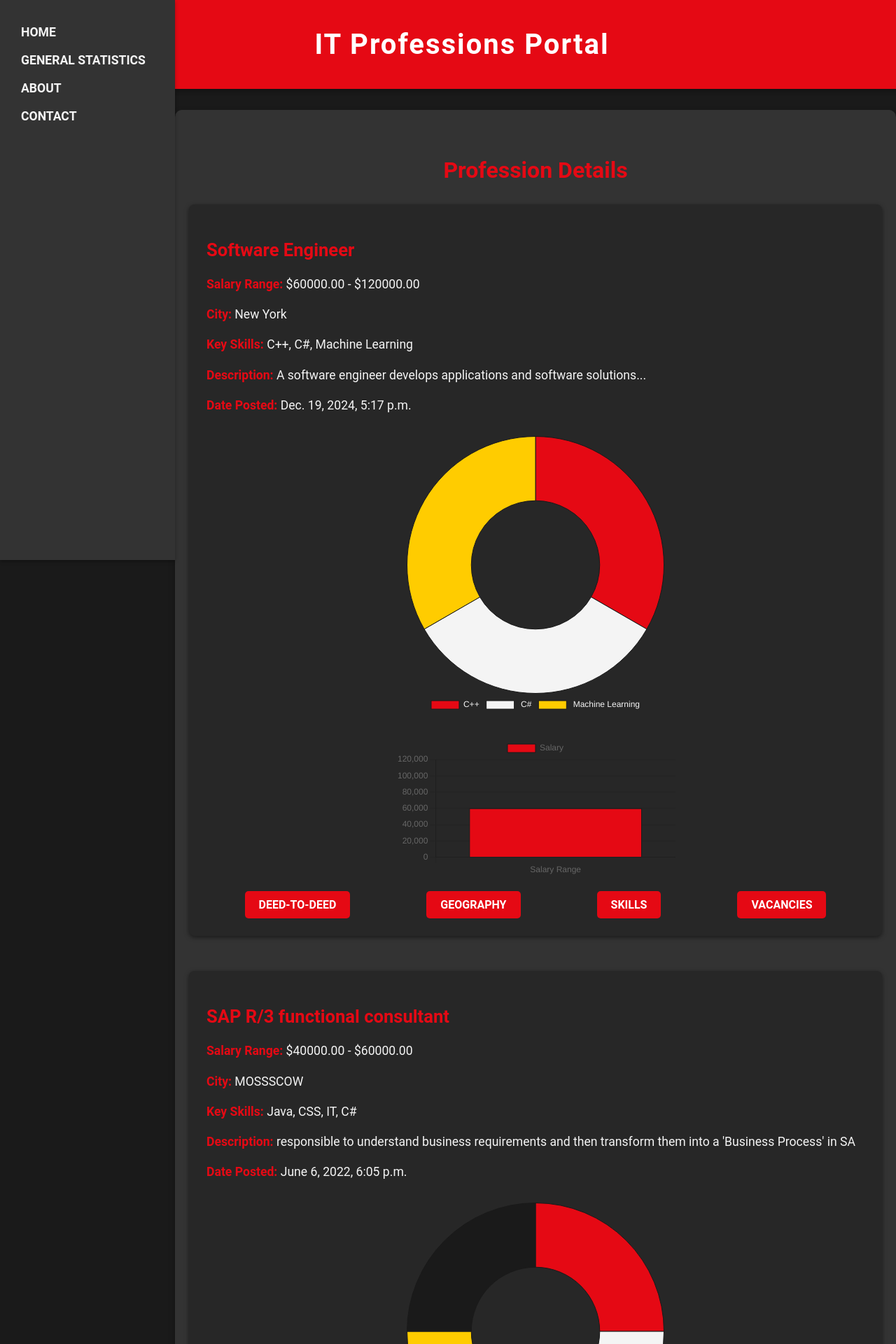
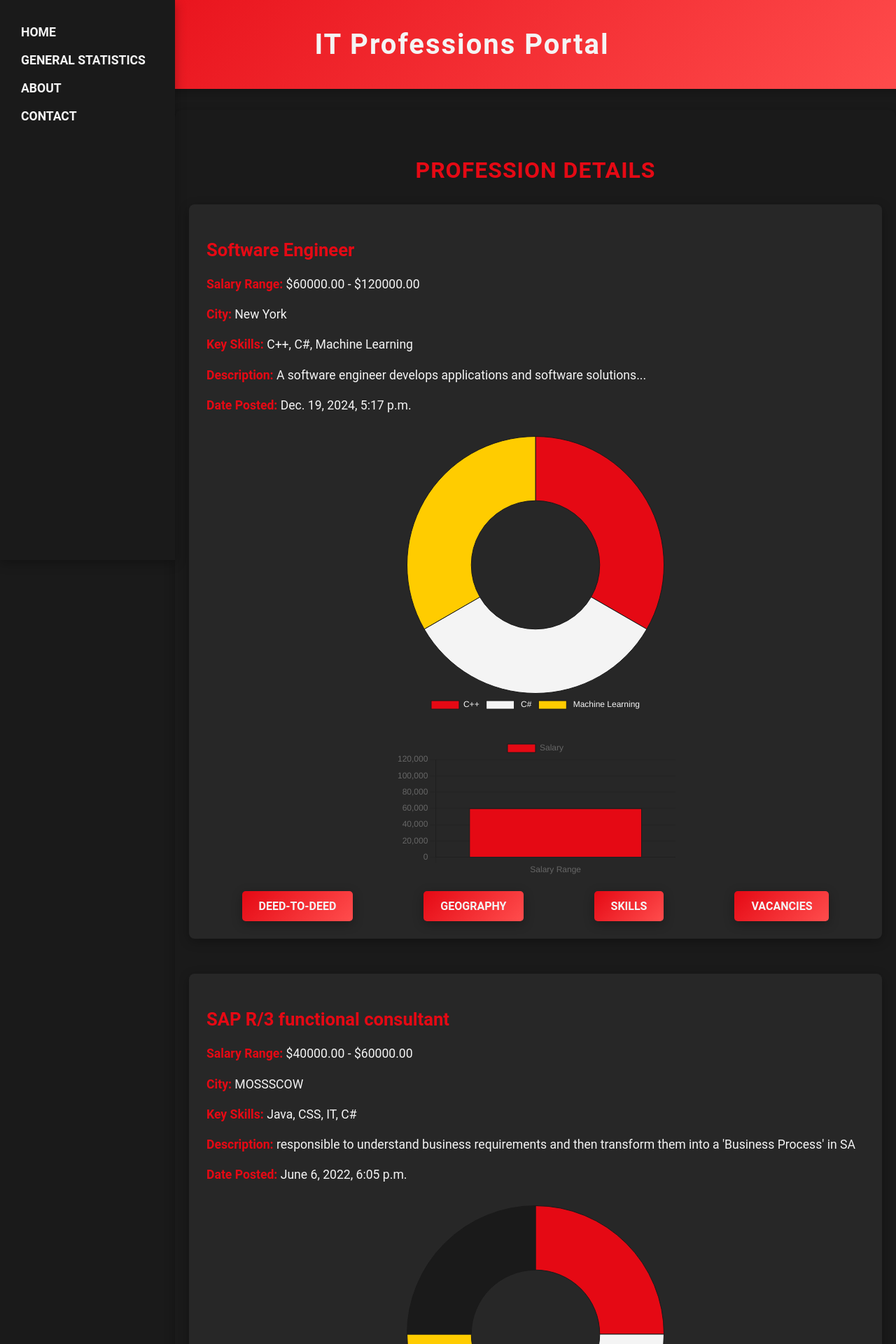
Before and after one commit to james-tiger/Project_website_python, a Django app: page /profession/ in a window 1280 px wide. Shown: the top 1920 px of the page at 70% size. Run offline with Django 4.2, Linux system fonts and the light colour scheme; data comes from the database, SQL or seed files in the repository.

Commit message:
Update profession_list.html

```diff
--- a/profession/templates/profession/profession_list.html
+++ b/profession/templates/profession/profession_list.html
@@ -3,28 +3,40 @@
 <head>
     <meta charset="UTF-8">
     <meta name="viewport" content="width=device-width, initial-scale=1.0">
+    <meta name="description" content="IT Professions Portal - Explore various IT professions, their salary ranges, key skills, and more.">
+    <meta name="keywords" content="IT Professions, IT Jobs, IT Careers, IT Skills, IT Salaries">
+    <meta name="author" content="Mostafa Mohamed Ashraf Yakout Saad">
     <title>IT Professions Portal</title>
     <script src="https://cdn.jsdelivr.net/npm/chart.js"></script> <!-- Chart.js CDN -->
+    <style>
+        :root {
+            --primary-color: #e50914; /* Red */
+            --secondary-color: #1a1a1a; /* Dark background */
+            --background-dark: #1a1a1a; /* Black background */
+            --text-light: #f4f4f4; /* Light text */
+            --gradient-primary: linear-gradient(135deg, #e50914, #ff4d4d); /* Gradient for buttons */
+            --gradient-secondary: linear-gradient(135deg, #1a1a1a, #333); /* Gradient for hover */
+            --shadow: 0 4px 15px rgba(0, 0, 0, 0.3); /* Shadow for containers */
+        }
 
-    <style>
         /* General Styles */
         body {
             font-family: 'Roboto', sans-serif;
             margin: 0;
             padding: 0;
-            background-color: #1a1a1a; /* Black background */
-            color: #f4f4f4; /* Light text */
+            background-color: var(--background-dark);
+            color: var(--text-light);
             display: flex;
             min-height: 100vh;
             flex-direction: column;
         }
 
         header {
-            background-color: #e50914; /* Red background */
-            color: #fff;
+            background: var(--gradient-primary);
+            color: var(--text-light);
             text-align: center;
             padding: 40px 20px;
-            box-shadow: 0 4px 8px rgba(0, 0, 0, 0.3);
+            box-shadow: var(--shadow);
             width: 100%;
         }
 
@@ -32,14 +44,20 @@
             margin: 0;
             font-size: 2.5rem;
             letter-spacing: 2px;
+            animation: fadeIn 1s ease-in-out;
+        }
+
+        @keyframes fadeIn {
+            from { opacity: 0; transform: translateY(-20px); }
+            to { opacity: 1; transform: translateY(0); }
         }
 
         /* Sidebar Styles */
         nav {
-            background-color: #333; /* Dark gray background */
+            background-color: var(--secondary-color);
             width: 250px;
             padding: 10px 0;
-            box-shadow: 0 2px 5px rgba(0, 0, 0, 0.3);
+            box-shadow: var(--shadow);
             position: fixed;
             top: 0;
             bottom: 0;
@@ -68,35 +86,37 @@
         }
 
         nav ul li a:hover {
-            background-color: #e50914; /* Red background on hover */
-            color: #fff; /* White text */
+            background: var(--gradient-primary);
+            color: var(--text-light);
         }
 
         /* Main Content */
         main {
             margin-left: 250px;
             padding: 40px 20px;
-            background-color: #333; /* Dark gray background */
+            background-color: var(--secondary-color);
             margin-top: 30px;
             max-width: 1200px;
             border-radius: 10px;
-            box-shadow: 0 4px 10px rgba(0, 0, 0, 0.3);
+            box-shadow: var(--shadow);
             flex: 1;
         }
 
         main h2 {
             text-align: center;
-            color: #e50914; /* Red text */
+            color: var(--primary-color);
             margin-bottom: 30px;
             font-size: 2rem;
+            text-transform: uppercase;
+            letter-spacing: 1px;
         }
 
         .profession {
             margin-bottom: 50px;
             padding: 25px;
-            background-color: #272727; /* Black background */
+            background-color: #272727; /* Dark gray background */
             border-radius: 8px;
-            box-shadow: 0 2px 6px rgba(0, 0, 0, 0.5);
+            box-shadow: var(--shadow);
             transition: transform 0.3s ease;
         }
 
@@ -136,27 +156,26 @@
 
         .buttons a {
             display: inline-block;
-            padding: 10px 20px;
+            padding: 12px 24px;
             font-size: 1rem;
             font-weight: bold;
             text-transform: uppercase;
             text-decoration: none;
-            color: #fff; /* White text */
+            color: var(--text-light);
             border-radius: 5px;
-            transition: background-color 0.3s ease;
+            background: var(--gradient-primary);
+            transition: transform 0.3s ease, background 0.3s ease;
+            box-shadow: var(--shadow);
         }
 
-        .buttons a.btn-red {
-            background-color: #e50914; /* Red button */
-        }
-
-        .buttons a.btn-red:hover {
-            background-color: #ff4d4d; /* Lighter red on hover */
+        .buttons a:hover {
+            background: var(--gradient-secondary);
+            transform: translateY(-2px);
         }
 
         footer {
-            background-color: #333; /* Dark gray background */
-            color: #f4f4f4; /* Light text */
+            background-color: var(--secondary-color);
+            color: var(--text-light);
             text-align: center;
             padding: 20px;
             margin-top: 40px;
```
Also changed, not shown: other parts of profession/templates/profession/profession_list.html (+20 -14 lines).
